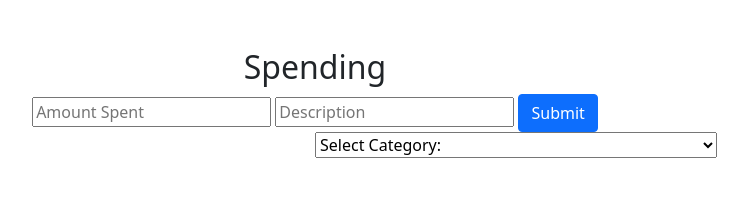
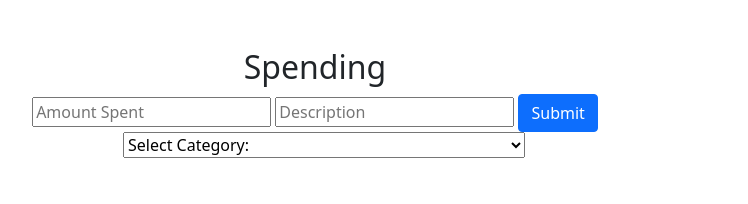
Before and after one commit to nimravid/finalproject, a Flask app: page /sell in a window 1280 px wide. Shown: the part 76-280 px from the top of the page, without its empty margins (325-1073 px from the left). Run offline with Flask 2, Linux system fonts and the light colour scheme; a user stored in the database is signed in; some libraries are stand-ins or nearby versions.

Commit message:
Tue, Dec 6, 2022, 4:21 PM +00:00

```diff
--- a/static/styles.css
+++ b/static/styles.css
@@ -24,5 +24,5 @@ nav .navbar-brand .green
 
 .middle {
     position: fixed;
-    left: 50%;
+    left: 35%;
 }
```
Also changed, not shown: 1 other file.
